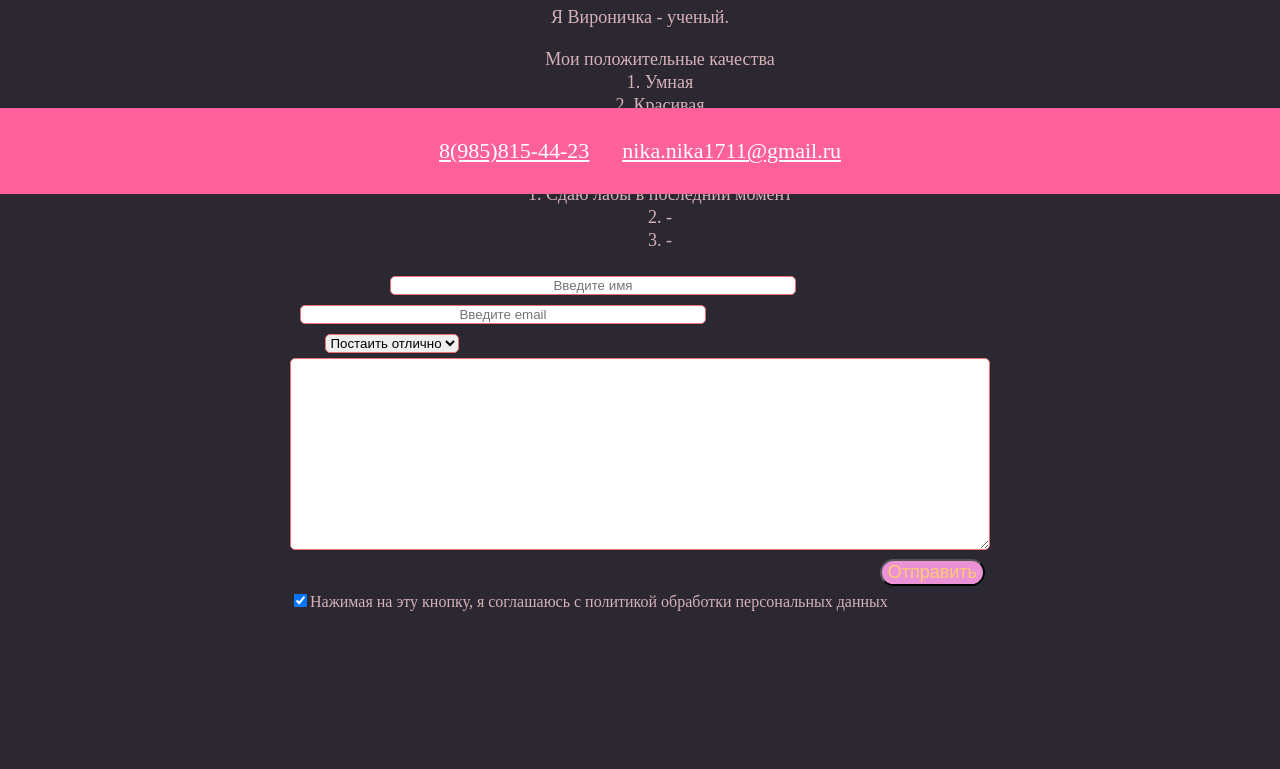
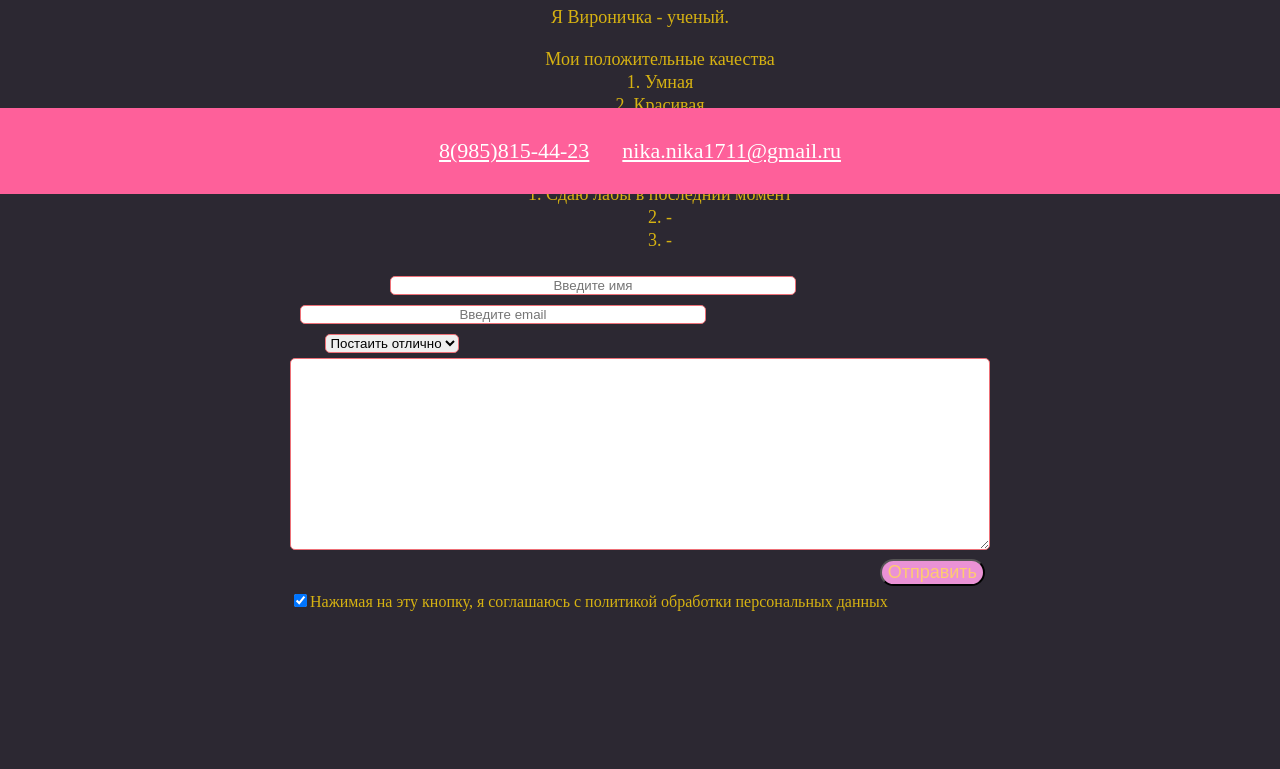
Before and after one commit to Akinoriv/web-akinoriv, a plain HTML site: page laba1/Public/index.html in a window 1280 px wide. Shown: the part 606-1375 px from the top of the page. Drawn offline with Linux system fonts and the light colour scheme.

Commit message:
поменяла цвет

```diff
--- a/laba1/Public/Styles/style.css
+++ b/laba1/Public/Styles/style.css
@@ -1,5 +1,5 @@
 body{
-	color: rgb(214, 178, 184);
+	color: rgb(214, 178, 18);
 	font-family:Amatic SC;
 	padding-bottom:150px;
 	background-color:rgb(44, 40, 50);
```
Also changed, not shown: 3 other files.
